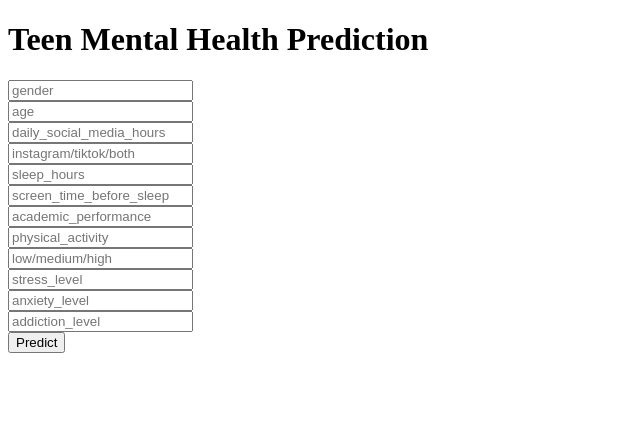
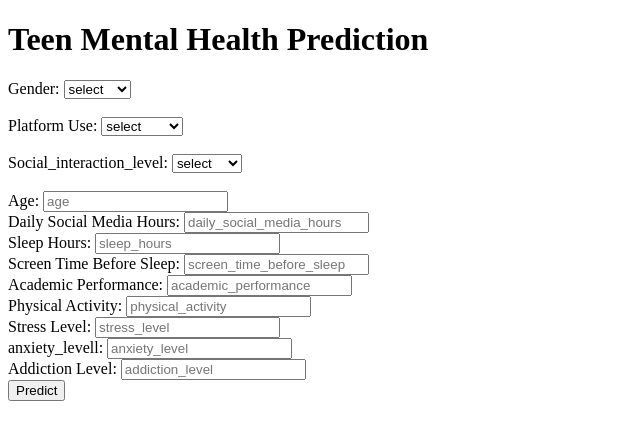
Before and after one commit to saramaryam2005/Social-Media-Impact-on-Teen-Mental-Health, a Flask app: page / in a window 1280 px wide. Shown: the top 440 px of the page, without its empty margins (0-640 px from the left). Run offline with Flask 3, Linux system fonts and the light colour scheme; parts of the project's set-up code (start-up, migrations or seed data) failed here and were passed over.

Commit message:
modified html page

```diff
--- a/templates/home.html
+++ b/templates/home.html
@@ -1,8 +1,9 @@
 <!DOCTYPE html>
 <html>
+
 <head>
     <meta charset="UTF-8">
-    <title>ML API</title>
+    <title>Teen Mental Health Prediction Model</title>
     <link href='https://fonts.googleapis.com/css?family=Pacifico' rel='stylesheet' type='text/css'>
  <link href='https://fonts.googleapis.com/css?family=Arimo' rel='stylesheet' type='text/css'>
  <link href='https://fonts.googleapis.com/css?family=Hind:300' rel='stylesheet' type='text/css'>
@@ -16,18 +17,39 @@
          <!-- Main Input For Recieving Query to our ML-->
         <form action="{{ url_for('predict') }}" method="POST">
 
-          <input type="text" name="gender" placeholder="gender" required="required" /><br>
-          <input type="text" name="age" placeholder="age" required="required" /><br>
-          <input type="text" name="daily_social_media_hours" placeholder="daily_social_media_hours" required="required" /><br>
-          <input type="text" name="platform_usage" placeholder ="instagram/tiktok/both" required="required" /><br>
-          <input type="text" name="sleep_hours"  placeholder ="sleep_hours"  required="required" /><br>
-          <input type="text" name="screen_time_before_sleep" placeholder ="screen_time_before_sleep" required="required" /><br>
-          <input type="text" name="academic_performance"placeholder = "academic_performance" required="required" /><br>
-          <input type="text"name="physical_activity" placeholder ="physical_activity" required="required" /><br>
-          <input type="text"name="social_interaction_level"  placeholder ="low/medium/high" required="required" /><br>
-          <input type="text"name="stress_level" placeholder ="stress_level" required="required" /><br>
-          <input type="text"name="anxiety_level"  placeholder ="anxiety_level" required="required" /><br>
-          <input type="text"name="addiction_level" placeholder ="addiction_level" required="required" /><br>
+          <label for="gender">Gender:</label>
+<select name="gender" id="gender" required>
+    <option value="select">select</option>
+    <option value="Male">Male</option>
+    <option value="Female">Female</option>
+</select>
+<br><br>
+            <label for="platform_usage">Platform Use:</label>
+<select name="platform_usage" id="platform_usage" required>
+    <option value="select">select</option>
+    <option value="Instagram">Instagram</option>
+    <option value="TikTok">TikTok</option>
+    <option value="Both">Both</option>
+</select>
+<br><br>
+         <label for="social_interaction_level">Social_interaction_level:</label>
+<select name="social_interaction_levele" id="social_interaction_level" required>
+    <option value="select">select</option>
+    <option value="Low">Low</option>
+    <option value="Medium">Medium</option>
+    <option value="High">High</option>
+</select>
+<br><br>
+
+          <label for="age">Age:</label> <input type="text" name="age" placeholder="age" required="required" /> <br>
+          <label for="daily_social_media_hours">Daily Social Media Hours:</label> <input type="text" name="daily_social_media_hours" placeholder="daily_social_media_hours" required="required" /><br>
+          <label for="sleep_hours">Sleep Hours:</label> <input type="text" name="sleep_hours"  placeholder ="sleep_hours"  required="required" /><br>
+          <label for="screen_time_before_sleep">Screen Time Before Sleep:</label> <input type="text" name="screen_time_before_sleep" placeholder ="screen_time_before_sleep" required="required" /><br>
+          <label for="academic_performance">Academic Performance:</label> <input type="text" name="academic_performance"placeholder = "academic_performance" required="required" /><br>
+          <label for="physical_activity">Physical Activity:</label> <input type="text"name="physical_activity" placeholder ="physical_activity" required="required" /><br>
+          <label for="stress_level">Stress Level:</label> <input type="text"name="stress_level" placeholder ="stress_level" required="required" /><br>
+          <label for="anxiety_level">anxiety_levell:</label> <input type="text"name="anxiety_level"  placeholder ="anxiety_level" required="required" /><br>
+          <label for="addiction_level">Addiction Level:</label> <input type="text"name="addiction_level" placeholder ="addiction_level" required="required" /><br>
           <button type ="submit" class="btn btn-primary btn-block btn-large"> Predict </button>
         </form>
         <br>
```
